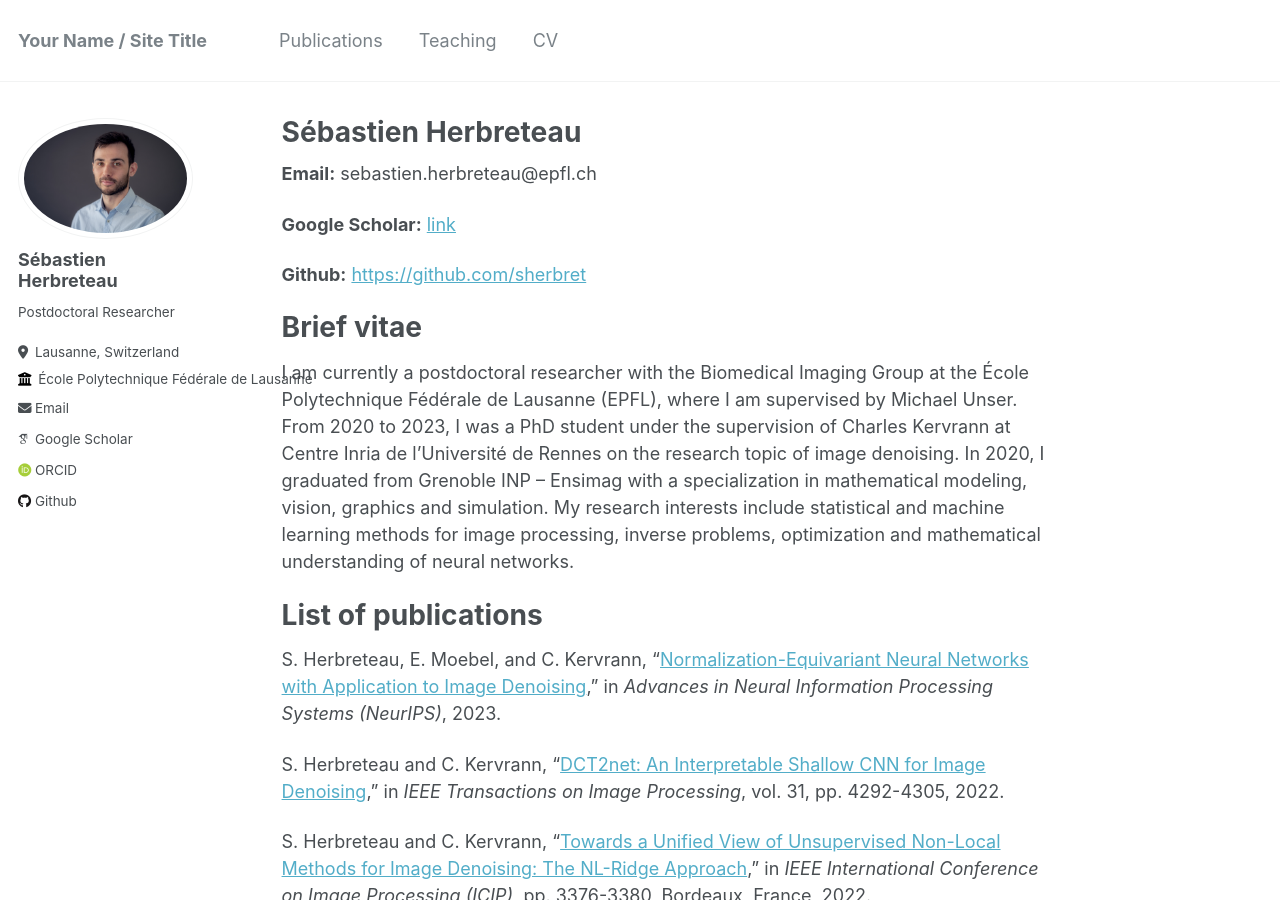
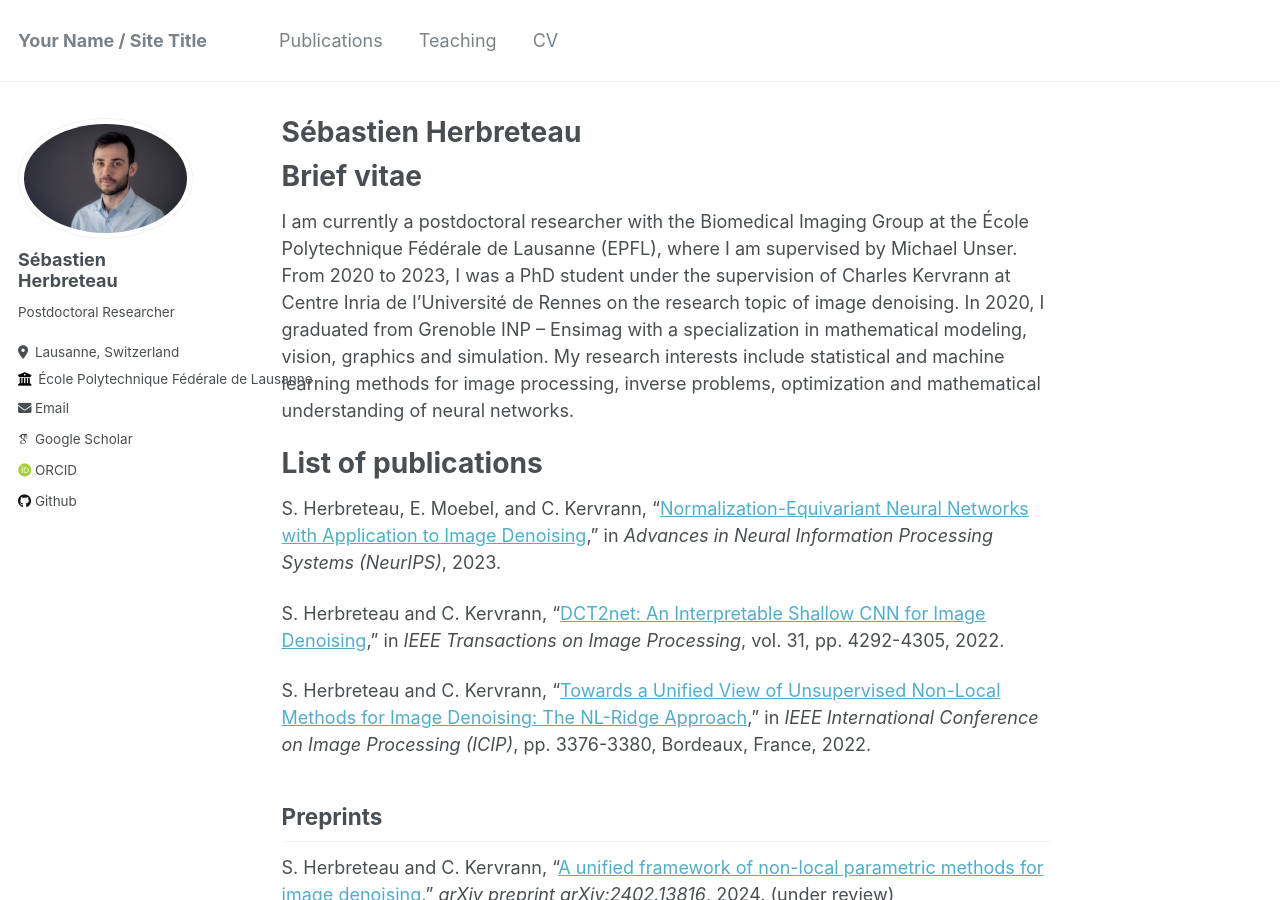
Before and after one commit to sherbret/sherbret.github.io, a Jekyll site: the page built from _pages/about.md, in a window 1280 px wide and 900 px high. Built offline with Jekyll 4.4.1, drawn with Linux system fonts in a browser that asks for light colours; some web fonts are replaced.

Commit message:
Update about.md

```diff
--- a/_pages/about.md
+++ b/_pages/about.md
@@ -7,11 +7,6 @@ redirect_from:
   - /about.html
 ---
 
-**Email:** sebastien.herbreteau@epfl.ch
-
-**Google Scholar:** [link](https://scholar.google.com/citations?user=49pGY58AAAAJ&hl=fr&oi=ao)
-
-**Github:** [https://github.com/sherbret](https://github.com/sherbret)
 
 
 Brief vitae
```
